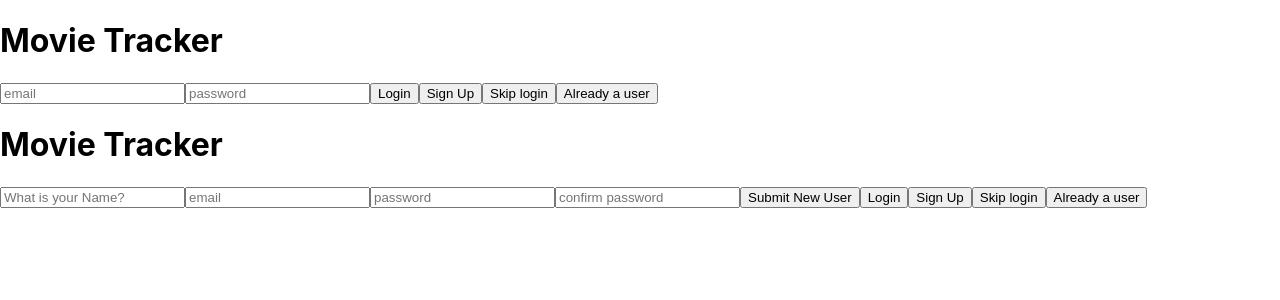
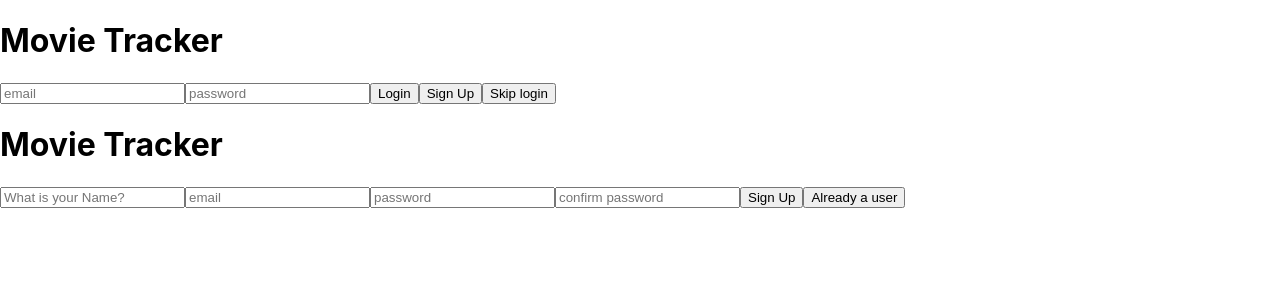
Before and after one commit to aweissman11/frontend-movie-tracker, a React (Create React App) app: page / in a window 1280 px wide. Shown: the top 300 px of the page. Built offline with nearby package versions, Linux system fonts and the light colour scheme.

Commit message:
Add display login/signup logic actions, reducers, etc.

```diff
--- a/src/actions/index.js
+++ b/src/actions/index.js
@@ -17,3 +17,15 @@ export const logUserOut = () => {
     type:  'LOG_USER_OUT'
   }
 }
+
+export const displayLogin = () => {
+  return {
+    type: 'DISPLAY_LOGIN'
+  }
+}
+
+export const displaySignUp = () => {
+  return {
+    type: 'DISPLAY_SIGN_UP'
+  }
+}
--- a/src/components/LoginForm/index.js
+++ b/src/components/LoginForm/index.js
@@ -2,6 +2,7 @@ import React, { Component } from 'react';
 import { Link, Redirect } from 'react-router-dom';
 import { connect } from 'react-redux';
 import { getUserLoggedIn } from '../../actions'
+import { displaySignUp } from '../../actions';
 
 import * as userDatabaseFetch from '../../utilities/userDatabaseFetch';
 
@@ -57,7 +58,7 @@ export class LoginForm extends Component {
 
   render() {
     return (
-      <form onSubmit={this.submitLogin} className='login-form'>
+      <form onSubmit={this.submitLogin} className={`login-form ${this.props.showLogin}`}>
         <h1>Movie Tracker</h1>
         <input
           className='email-input'
@@ -79,12 +80,9 @@ export class LoginForm extends Component {
           type='submit'
           value='Login'
         ></input>
-        <button>Sign Up</button>
+        <button onClick={this.props.displaySignUp}>Sign Up</button>
         <Link to='/release-date'>
           <button>Skip login</button>
-        </Link>
-        <Link to='/login'>
-          <button>Already a user</button>
         </Link>
         <div className={`login ${this.state.loginError}`}></div>
       </form>
@@ -93,11 +91,13 @@ export class LoginForm extends Component {
 }
 
 const mapStateToProps = (state) => ({
-  user: state.user
+  user: state.user,
+  showLogin: state.showLogin
 })
 
 const mapDispatchToProps = (dispatch) => ({
-  logUserIn: (id, name) => dispatch(getUserLoggedIn(id, name))
+  logUserIn: (id, name) => dispatch(getUserLoggedIn(id, name)),
+  displaySignUp: () => dispatch(displaySignUp())
 })
 
 export default connect(mapStateToProps, mapDispatchToProps)(LoginForm)
--- a/src/components/SignUpForm/index.js
+++ b/src/components/SignUpForm/index.js
@@ -2,6 +2,7 @@ import React, { Component } from 'react';
 import { Link, Redirect } from 'react-router-dom';
 import { connect } from 'react-redux';
 import { getUserLoggedIn } from '../../actions'
+import { displayLogin } from '../../actions';
 
 import * as userDatabaseFetch from '../../utilities/userDatabaseFetch';
 
@@ -14,7 +15,6 @@ export class SignUpForm extends Component {
       password: '',
       confirmPassword: '',
       newUserInputsVisible: false,
-      loginError: '',
       signUpError: '',
     }
   }
@@ -27,7 +27,6 @@ export class SignUpForm extends Component {
 
   removeWarning = () => {
     this.setState({
-      loginError: '',
       signUpError: ''
     })
   }
@@ -91,7 +90,7 @@ export class SignUpForm extends Component {
       return (<Redirect exact path='/release-date' />)
     } else {
       return (
-        <form onSubmit={this.submitLogin} className='sign-up-form'>
+        <form onSubmit={this.createNewUser} className={`sign-up-form ${this.props.showSignup}`}>
           <h1>Movie Tracker</h1>
           <input
             className='name-input'
@@ -123,25 +122,14 @@ export class SignUpForm extends Component {
             name='confirmPassword'
             placeholder='confirm password'
           ></input>
-          <button
+          <input
             className='create-user-btn'
-            onClick={this.createNewUser}
-          >
-            Submit New User
-          </button>
-          <input
-            className='login-submit'
             type='submit'
-            value='Login'
+            value='Sign Up'
           ></input>
-          <button>Sign Up</button>
-          <Link to='/release-date'>
-            <button>Skip login</button>
+          <Link to='/login'>
+            <button onClick={this.props.displayLogin}>Already a user</button>
           </Link>
-          <Link to='/login'>
-            <button>Already a user</button>
-          </Link>
-          <div className={`login ${this.state.loginError}`}></div>
           <div className={`sign up ${this.state.signUpError}`}></div>
         </form>
       )
@@ -150,11 +138,13 @@ export class SignUpForm extends Component {
 }
 
 const mapStateToProps = (state) => ({
-  user: state.user
+  user: state.user,
+  showSignup: state.showSignup
 })
 
 const mapDispatchToProps = (dispatch) => ({
-  logUserIn: (id, name) => dispatch(getUserLoggedIn(id, name))
+  logUserIn: (id, name) => dispatch(getUserLoggedIn(id, name)),
+  displayLogin: () => dispatch(displayLogin())
 })
 
 export default connect(mapStateToProps, mapDispatchToProps)(SignUpForm)
--- a/src/reducers/index.js
+++ b/src/reducers/index.js
@@ -2,8 +2,12 @@ import { combineReducers } from 'redux';
 
 import moviesReducer from './moviesReducer';
 import userReducer from './userReducer'
+import showSingupReducer from './showSignupReducer'
+import showLoginReducer from './showLoginReducer'
 
 export const rootReducer = combineReducers({
   movies: moviesReducer,
   user: userReducer,
+  showLogin: showLoginReducer,
+  showSignup: showSingupReducer
 });
--- /dev/null
+++ b/src/reducers/showLoginReducer.js
@@ -0,0 +1,12 @@
+const showLoginReducer = (state='login_display', action) => {
+  switch(action.type) {
+    case 'DISPLAY_LOGIN' :
+      return 'login-display';
+    case 'DISPLAY_SIGN_UP' :
+      return 'login-hide';
+    default:
+      return state;
+  }
+}
+
+export default showLoginReducer;
--- /dev/null
+++ b/src/reducers/showSignupReducer.js
@@ -0,0 +1,12 @@
+const showSignupReducer = (state='signup-hide', action) => {
+  switch(action.type) {
+    case 'DISPLAY_LOGIN' :
+      return 'signup-hide';
+    case 'DISPLAY_SIGN_UP' :
+      return 'signup-display';
+    default:
+      return state;
+  }
+}
+
+export default showSignupReducer;
```
